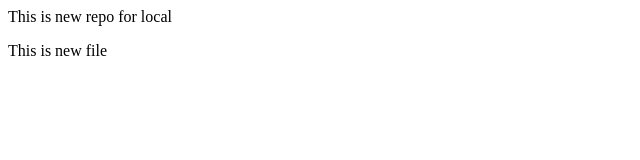
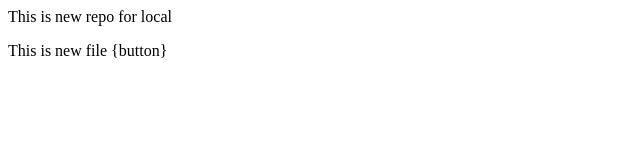
Before and after one commit to Kacho123/Local-Repo, a plain HTML site: page index.html in a window 1280 px wide. Shown: the full height of the page, 0-640 px from the left. Drawn offline with Linux system fonts and the light colour scheme.

Commit message:
Add the button

```diff
--- a/index.html
+++ b/index.html
@@ -1,2 +1,2 @@
 <p>This is new repo for local </p>
-<p>This is new file </p>
+<p>This is new file {button}</p>
```
